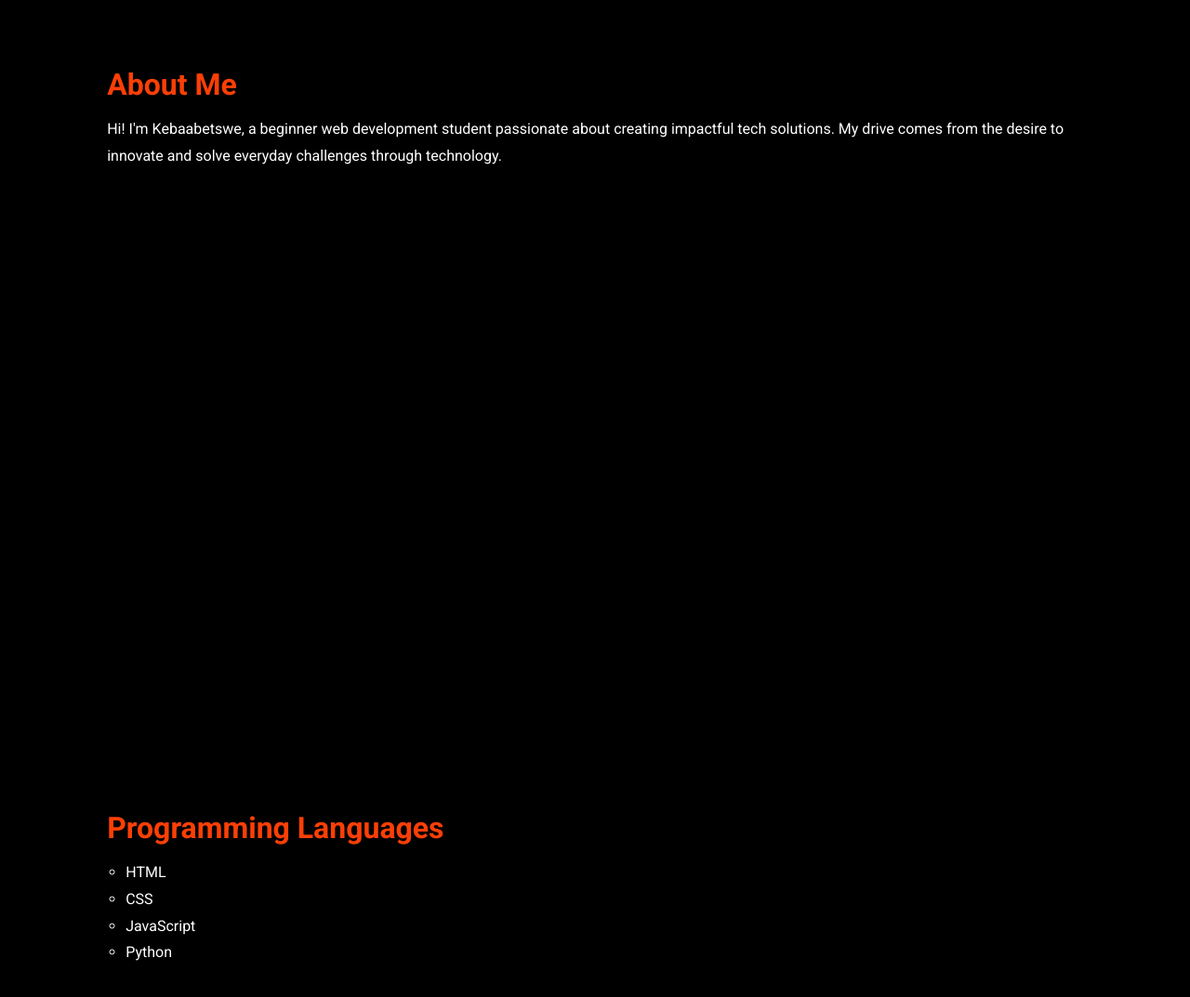
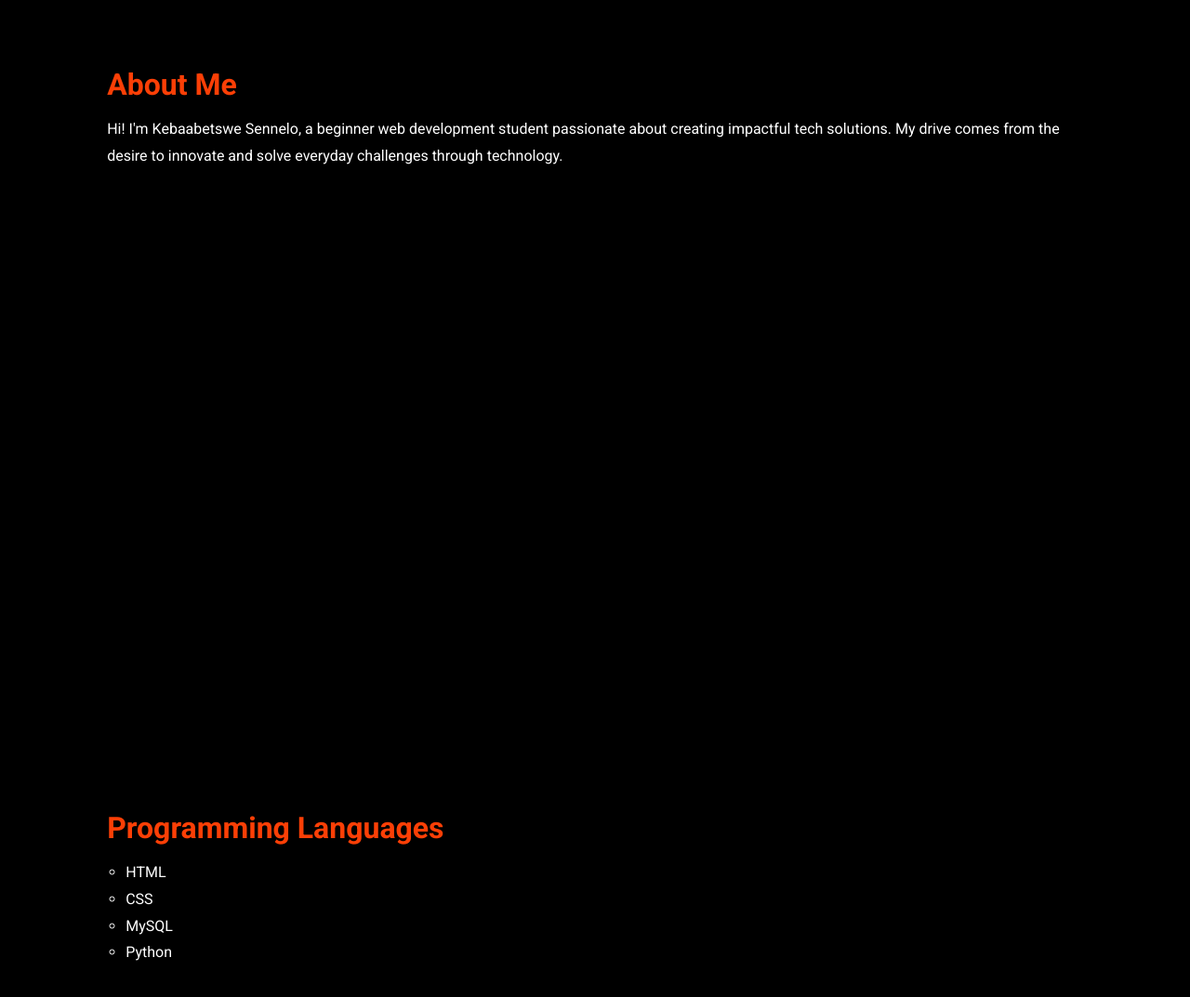
Before and after one commit to Tsie23/Portfolio_Website, a plain HTML site: page index.html in a window 1280 px wide. Shown: the part 880-1953 px from the top of the page at 93% size. Drawn offline with Linux system fonts and the light colour scheme.

Commit message:
Initial commit: Add HTML and CSS files

```diff
--- a/index.html
+++ b/index.html
@@ -46,7 +46,7 @@
     <!-- About Section -->
     <section class="about" id="about">
         <h2>About Me</h2>
-        <p>Hi! I'm Kebaabetswe, a beginner web development student passionate about creating impactful tech solutions. My drive comes from the desire to innovate and solve everyday challenges through technology.</p>
+        <p>Hi! I'm Kebaabetswe Sennelo, a beginner web development student passionate about creating impactful tech solutions. My drive comes from the desire to innovate and solve everyday challenges through technology.</p>
     </section>
 
     <!-- Skills Section -->
@@ -55,7 +55,7 @@
         <ul>
             <li>HTML</li>
             <li>CSS</li>
-            <li>JavaScript</li>
+            <li>MySQL</li>
             <li>Python</li>
         </ul>
     </section>
```
